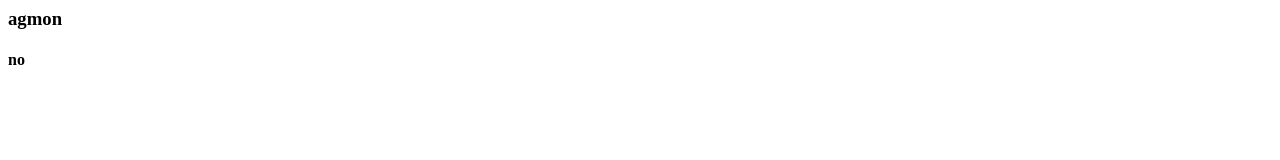
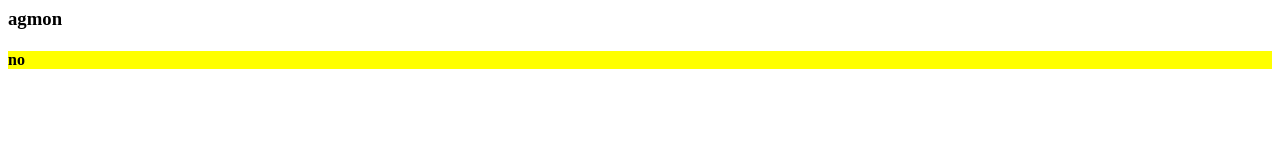
Before and after one commit to eytangut/daily-learning, a plain HTML site: page index.html in a window 1280 px wide. Drawn offline with Linux system fonts and the light colour scheme.

Commit message:
Update index.html

```diff
--- a/index.html
+++ b/index.html
@@ -1,2 +1,8 @@
+<style>
+.yellow
+{
+    background-color:yellow;
+}
+</style>
 <h3>agmon</h3>
-<h4>no</h4>
+<h4 class=yellow>no</h4>
```
